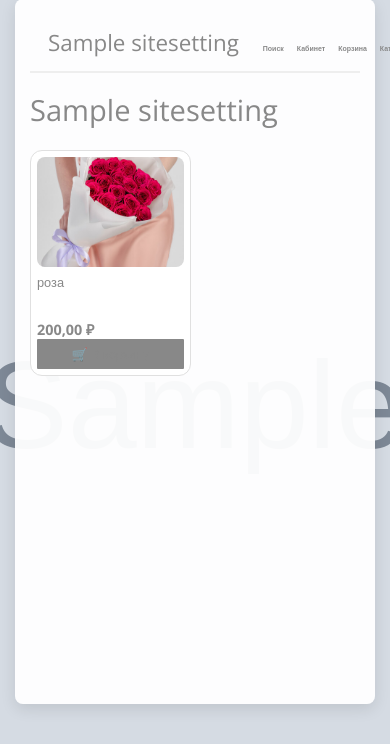
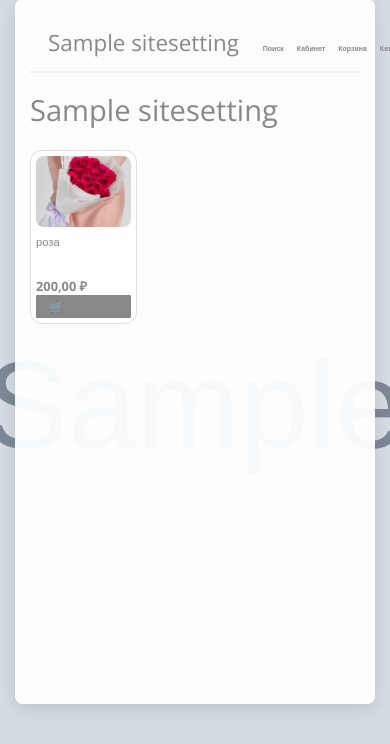
Before and after one commit to jaketiger/cvet, a Django app: page /catalog/ in a window 390 px wide; the page is wider, and only the part inside the window is pictured. Shown: the part 16-760 px from the top of that part. Run offline with Django 5.2, Linux system fonts and the light colour scheme; data comes from the database, SQL or seed files in the repository; tables that the repository leaves empty hold one stand-in row (values such as "Sample post"); grey boxes marked "Sample" are stand-in pictures; some web fonts are replaced.

Commit message:
мобильных версия адм адаптация и ползунки

```diff
--- a/templates/base.html
+++ b/templates/base.html
@@ -106,6 +106,8 @@
         h1, h2, h3, h4, h5, h6 {
             font-weight: var(--heading-font-weight);
             font-style: var(--heading-font-style);
+            overflow-wrap: break-word;
+            word-wrap: break-word;
         }
 
         .logo a {
@@ -154,7 +156,6 @@
             color: {{ site_settings.mobile_dropdown_font_color|default:'var(--default-text-color)' }} !important;
         }
 
-        /* Режим КНОПОК */
         .mobile-dropdown-content .btn,
         .mobile-dropdown-content .btn-secondary,
         .mobile-menu-mode-buttons a {
@@ -169,7 +170,6 @@
             text-decoration: none !important;
         }
 
-        /* Режим ТЕКСТА */
         .mobile-menu-mode-text a {
              display: block;
              padding: 8px 0;
@@ -183,23 +183,20 @@
             opacity: 0.8;
         }
 
-        /* --- ТИПОГРАФИКА ДЛЯ МОБИЛЬНЫХ --- */
+        /* --- МОБИЛЬНАЯ СЕТКА ТОВАРОВ И ТИПОГРАФИКА --- */
         @media (max-width: 992px) {
-            /* Адаптация заголовков с учетом настройки из админки */
+            /* Адаптация заголовков с учетом ползунка */
             .responsive-title {
-                /* Умножаем базовый размер 1.8rem на коэффициент из настроек */
                 font-size: calc(1.8rem * {{ site_settings.mobile_font_scale_css|default:'1' }}) !important;
                 line-height: 1.3 !important;
                 word-wrap: break-word;
             }
-
-            /* Если нужно уменьшить и другие h1, h2 */
             h1 { font-size: calc(1.8rem * {{ site_settings.mobile_font_scale_css|default:'1' }}); }
             h2 { font-size: calc(1.5rem * {{ site_settings.mobile_font_scale_css|default:'1' }}); }
 
             .logo a { font-size: 1.4rem !important; }
 
-            /* --- МОБИЛЬНАЯ СЕТКА ТОВАРОВ --- */
+            /* Общие стили для карточки */
             .product-card {
                 padding: 8px !important;
                 min-width: 0 !important;
@@ -211,33 +208,49 @@
             .product-card-link { display: flex; flex-direction: column; flex-grow: 1; }
             .product-image-wrapper { margin: 0 0 8px 0 !important; width: 100% !important; aspect-ratio: 4/3; }
             .add-to-cart-form { margin-top: auto !important; padding: 0 !important; }
-            .add-to-cart-btn-small { width: 100% !important; display: block !important; white-space: nowrap; overflow: hidden; text-overflow: ellipsis; }
-            .product-title { min-height: 2.4em !important; margin-bottom: 5px !important; line-height: 1.3 !important; }
 
-            .mobile-grid-col-0 .product-grid { grid-template-columns: repeat(auto-fill, minmax(120px, 1fr)) !important; gap: 8px !important; }
-            .mobile-grid-col-0 .product-card { padding: 6px !important; }
-            .mobile-grid-col-0 .product-title { font-size: 0.8rem !important; margin-bottom: 4px !important; line-height: 1.2 !important; height: 2.4em; }
-            .mobile-grid-col-0 .product-price { font-size: 0.9rem !important; }
-            .mobile-grid-col-0 .add-to-cart-btn-small { padding: 6px 0 !important; font-size: 0.8rem !important; }
+            /* Кнопка В корзину - всегда на всю ширину на моб */
+            .add-to-cart-btn-small {
+                width: 100% !important;
+                display: block !important;
+                white-space: nowrap;
+                overflow: hidden;
+                text-overflow: ellipsis;
+            }
 
+            /* --- 0. РЕЖИМ "КАК НА ДЕСКТОПЕ" (АДАПТИВНЫЙ) --- */
+            .mobile-grid-col-0 .product-grid {
+                /* Снизили minmax до 85px, чтобы влезало 4 карточки на ~360px экранах */
+                grid-template-columns: repeat(auto-fill, minmax(85px, 1fr)) !important;
+                gap: 5px !important;
+            }
+            .mobile-grid-col-0 .product-card { padding: 5px !important; }
+            .mobile-grid-col-0 .product-title { font-size: 0.7rem !important; margin-bottom: 4px !important; line-height: 1.2 !important; height: 2.4em; }
+            .mobile-grid-col-0 .product-price { font-size: 0.8rem !important; }
+            .mobile-grid-col-0 .add-to-cart-btn-small { padding: 4px 0 !important; font-size: 0.7rem !important; }
+
+            /* --- 1 КОЛОНКА --- */
             .mobile-grid-col-1 .product-grid { grid-template-columns: 1fr !important; gap: 15px !important; }
             .mobile-grid-col-1 .product-card { padding: 15px !important; }
             .mobile-grid-col-1 .product-title { font-size: 1.1rem !important; margin-bottom: 10px !important; }
             .mobile-grid-col-1 .product-price { font-size: 1.2rem !important; }
             .mobile-grid-col-1 .add-to-cart-btn-small { padding: 10px 0 !important; font-size: 1rem !important; }
 
+            /* --- 2 КОЛОНКИ --- */
             .mobile-grid-col-2 .product-grid { grid-template-columns: repeat(2, 1fr) !important; gap: 10px !important; }
             .mobile-grid-col-2 .product-card { padding: 10px !important; }
             .mobile-grid-col-2 .product-title { font-size: 0.9rem !important; margin-bottom: 6px !important; line-height: 1.25 !important; height: 2.5em; }
             .mobile-grid-col-2 .product-price { font-size: 1rem !important; }
             .mobile-grid-col-2 .add-to-cart-btn-small { padding: 8px 0 !important; font-size: 0.9rem !important; }
 
+            /* --- 3 КОЛОНКИ --- */
             .mobile-grid-col-3 .product-grid { grid-template-columns: repeat(3, 1fr) !important; gap: 6px !important; }
             .mobile-grid-col-3 .product-card { padding: 5px !important; }
             .mobile-grid-col-3 .product-title { font-size: 0.75rem !important; margin-bottom: 4px !important; line-height: 1.2 !important; height: 2.4em; }
             .mobile-grid-col-3 .product-price { font-size: 0.85rem !important; }
             .mobile-grid-col-3 .add-to-cart-btn-small { padding: 5px 0 !important; font-size: 0.75rem !important; }
 
+            /* --- 4 КОЛОНКИ --- */
             .mobile-grid-col-4 .product-grid { grid-template-columns: repeat(4, 1fr) !important; gap: 4px !important; }
             .mobile-grid-col-4 .product-card { padding: 3px !important; border-radius: 4px !important; }
             .mobile-grid-col-4 .product-title { font-size: 0.65rem !important; margin-bottom: 2px !important; line-height: 1.1 !important; height: 2.2em; }
```
Also changed, not shown: templates/admin/base_site.html (+26 -28 lines).
